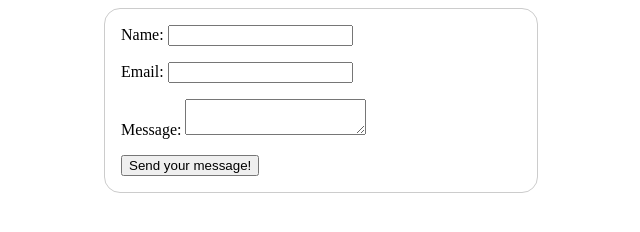
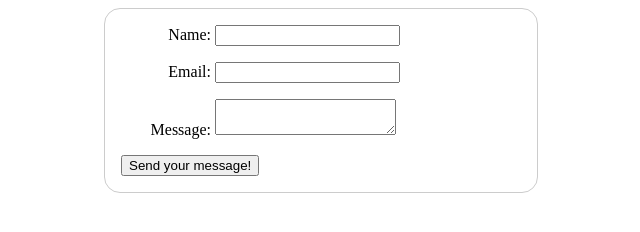
Before and after one commit to Ohwaaan/formy, a plain HTML site: page mdn-practice.html in a window 1280 px wide. Shown: the whole page, without its empty margins (319-959 px from the left). Drawn offline with Linux system fonts and the light colour scheme.

Commit message:
added label styling

```diff
--- a/mdn-practice.html
+++ b/mdn-practice.html
@@ -25,7 +25,9 @@
         }
 
         label{
-
+            display: inline-block;
+            width: 90px;
+            text-align: right; /*easy aligns text to the boxes*/
         }
     </style>
 </head>
```
